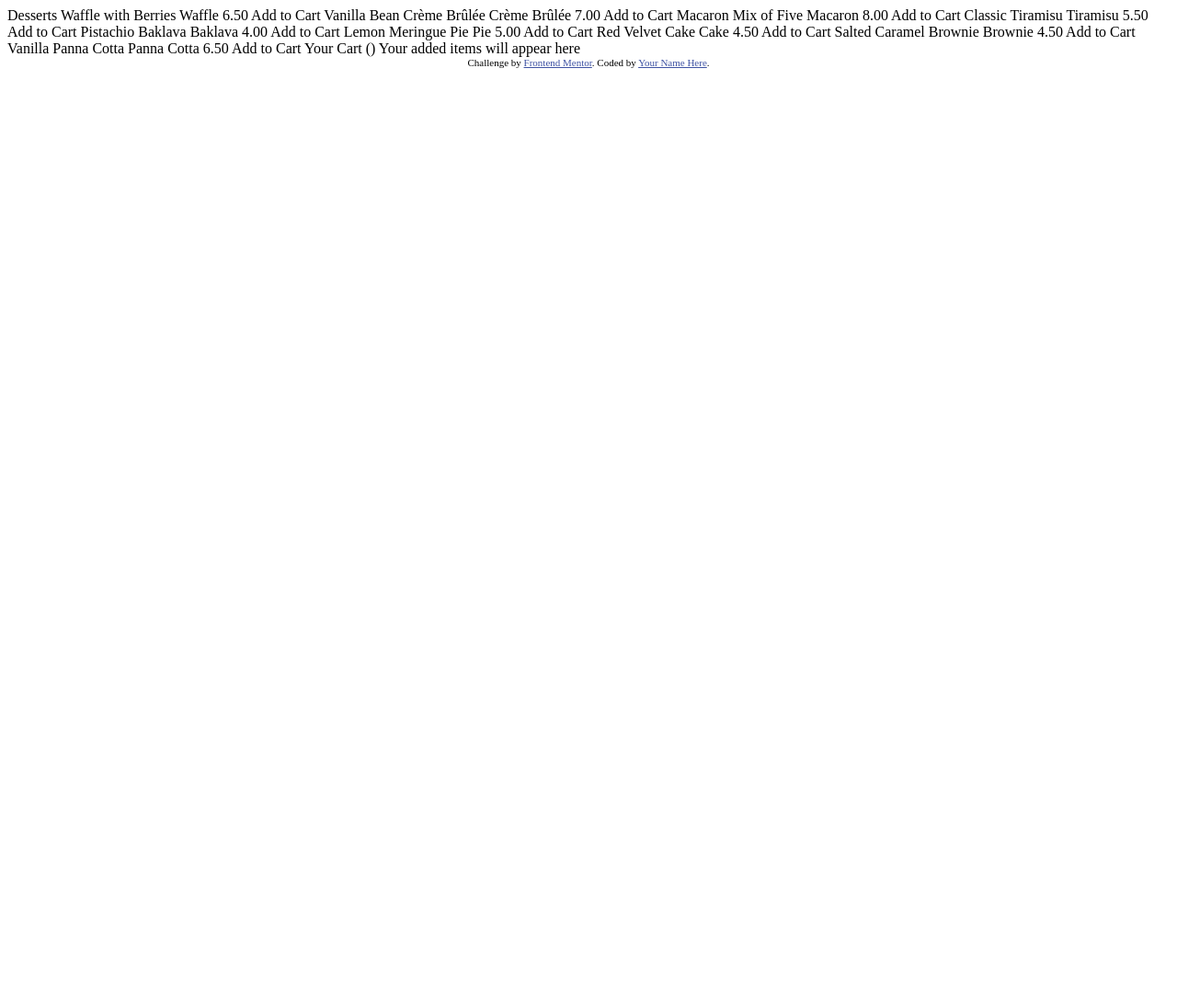
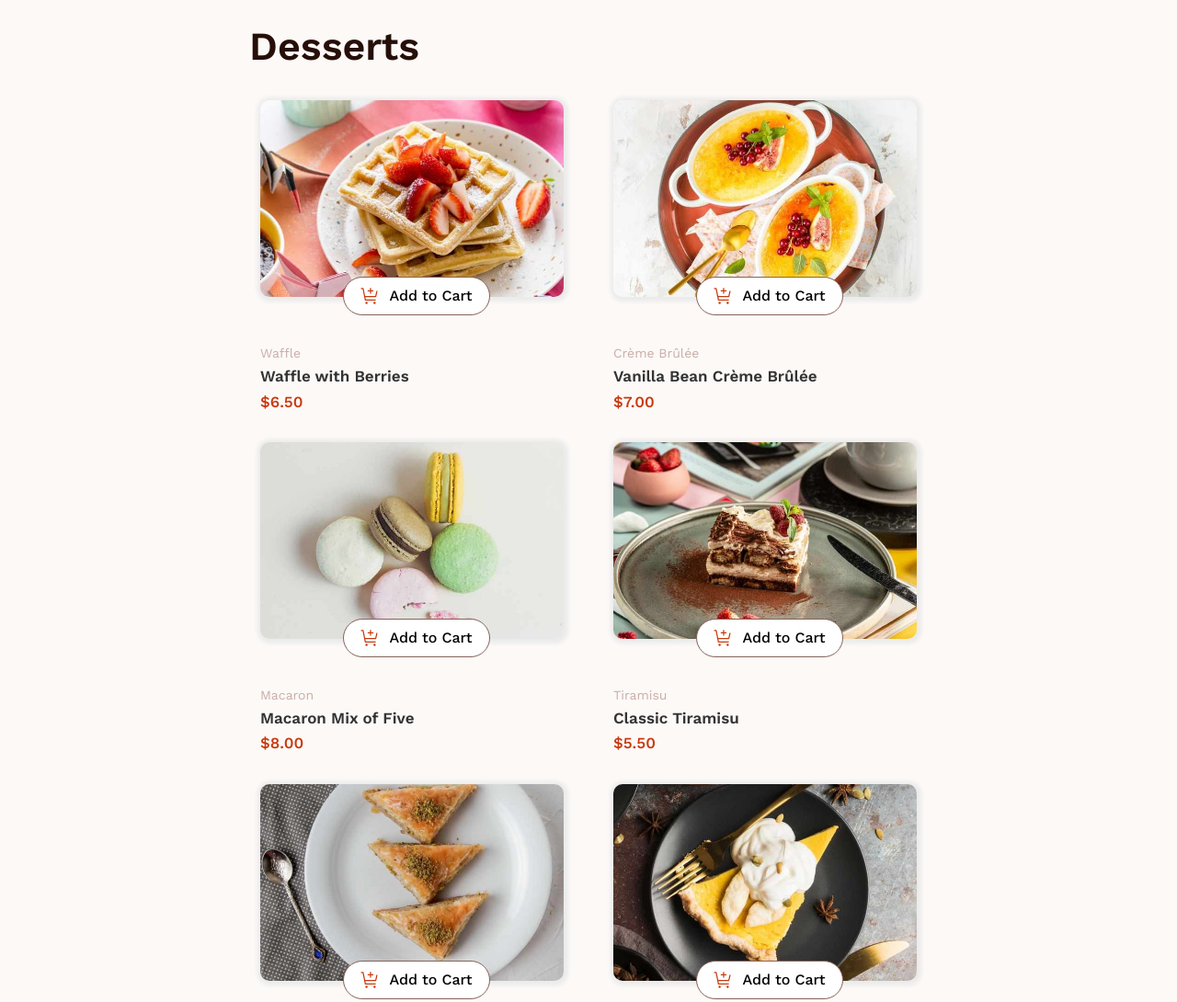
Before and after one commit to ATRam3/Development, a plain HTML site: page product-list-with-cart-main/product-list-with-cart-main/index.html in a window 1280 px wide. Shown: the top 1090 px of the page at 92% size. Before the commit the page ends 800 px from the top, so only its background shows below. Drawn offline with nearby package versions, Linux system fonts and the light colour scheme.

Commit message:
Started my project

```diff
--- a/product-list-with-cart-main/product-list-with-cart-main/index.html
+++ b/product-list-with-cart-main/product-list-with-cart-main/index.html
@@ -8,67 +8,340 @@
 
   <title>Frontend Mentor | Product list with cart</title>
 
-  <!-- Feel free to remove these styles or customise in your own stylesheet 👍 -->
   <style>
-    .attribution { font-size: 11px; text-align: center; }
-    .attribution a { color: hsl(228, 45%, 44%); }
+    @import url('https://fonts.googleapis.com/css2?family=DM+Sans:ital,opsz,wght@0,9..40,100..1000;1,9..40,100..1000&family=Figtree:ital,wght@0,300..900;1,300..900&family=Inter:ital,opsz,wght@0,14..32,100..900;1,14..32,100..900&family=Outfit:wght@100..900&family=Red+Hat+Text:ital,wght@0,300..700;1,300..700&family=Roboto:ital,wght@0,100;0,300;0,400;0,500;0,700;0,900;1,100;1,300;1,400;1,500;1,700;1,900&family=Work+Sans:ital,wght@0,100..900;1,100..900&family=Young+Serif&display=swap');
+
+
+
+    :root{
+      --Red: hsl(14, 86%, 42%);
+      --Green: hsl(159, 69%, 38%);
+      --Rose50: hsl(20, 50%, 98%);
+      --Rose100: hsl(13, 31%, 94%);
+      --Rose300: hsl(14, 25%, 72%);
+      --Rose400: hsl(7, 20%, 60%);
+      --Rose500: hsl(12, 20%, 44%);
+      --Rose900: hsl(14, 65%, 9%);
+      }
+
+
+    /* I have just taken the css starter from a website */
+    *, *::before, *::after {
+      box-sizing: border-box;
+      margin: 0;
+      padding: 0;
+    }
+
+    body {
+      font-family: "Work Sans", sans-serif;
+      line-height: 1.6;
+      background-color: var(--Rose50);
+      color: #333;
+      -webkit-font-smoothing: antialiased;
+      -moz-osx-font-smoothing: grayscale;
+    }
+
+    h1, h2, h3, h4, h5, h6 {
+      font-weight: 600;
+    }
+
+    a {
+      color: #007bff;
+      text-decoration: none;
+    }
+
+    a:hover,
+    a:focus {
+      text-decoration: underline;
+    }
+
+    ul, ol {
+      list-style: none;
+    }
+
+    img {
+      max-width: 100%;
+      display: block;
+    }
+
+    table {
+      width: 100%;
+      border-collapse: collapse;
+      margin-bottom: 1rem;
+    }
+
+    th,
+    td {
+      padding: 0.75rem;
+      border: 1px solid #dee2e6;
+      text-align: left;
+    }
+
+    input,
+    textarea,
+    select,
+    button {
+      font-family: inherit;
+      font-size: 1rem;
+      line-height: 1.5;
+      margin: 0;
+    }
+
+    input,
+    textarea,
+    select {
+      border: 1px solid #ced4da;
+      border-radius: 4px;
+      padding: 0.5rem;
+    }
+
+    button {
+      padding: 0.5rem 1rem;
+      border: none;
+      border-radius: 4px;
+      cursor: pointer;
+      transition: background-color 0.2s ease-in-out;
+    }
+
+
+
+    .container {
+      width: 95%;
+      max-width: 1200px;
+      margin: 0 auto;
+      padding: 1rem;
+    }
+
+    header,
+    nav,
+    main,
+    footer,
+    aside {
+      padding: 1rem;
+    }
+
+    .text-center {
+      text-align: center;
+    }
+
+    .clearfix::after {
+      content: "";
+      display: table;
+      clear: both;
+    }
+
+    /* The main page styling */
+
+    .dessert__container{
+      display: flex;
+      flex-direction: column;
+      align-items: flex-start;
+      justify-content: center;
+    }
+
+    .dessert__page{
+      width: 100%;
+    }
+
+    .dessert__title{
+      color: var(--Rose900);
+      font-size: 43px;
+      margin-bottom: 1.5rem;
+    }
+
+    .dessert__items{
+      display: grid;
+      grid-template-columns: 1fr;
+      gap: 30px;
+      place-items: center;
+    }
+    .dessert__item{
+      display: flex;
+      flex-direction: column;
+      gap: 3rem;
+      border-radius: 10px;
+      max-width: 330px;
+    }
+
+    .dessert__image-container{
+      position: relative;
+      border-radius: inherit;
+    }
+
+    .dessert__image{
+      border-radius: inherit;
+      box-shadow: 1px 1px 4px 4px rgb(235, 235, 235);
+    }
+
+    .dessert__btn{
+      position: absolute;
+      right: 5.3rem;
+      bottom: -2.5rem;
+      border-radius: 3rem;
+      width: 160px;
+      display: flex;
+      align-items: center;
+      justify-content: center;
+      border: 1px solid var(--Rose500);
+      background-color: white;
+      margin-bottom: 20px;
+    }
+    .dessert__btn img{
+      display: inline;
+      padding-right: 10px;
+    }
+
+    .cart__text{
+      font-size: 16px;
+      font-weight: 500;
+    }
+
+    .dessert__name{
+      color: var(--Rose300);
+      font-size: 14px;
+    }
+    .dessert__item-title{
+      color: var(--rose400);
+      font-size: 17px;
+    }
+    .dessert__price{
+      color: var(--Red);
+      font-weight: 550;
+      font-size: 17px;
+    }
+    .dessert__cart{
+      margin-top: 2rem;
+      background-color: white;
+      width: 100%;
+      display: flex;
+      flex-direction: column;
+      gap: 30px;
+      border-radius: 15px;
+    }
+
+    .dessert__cart-title{
+      color: var(--Red);
+    }
+
+    .dessert__cart-items{
+      display: flex;
+      flex-direction: column;
+      align-items: center;
+      justify-content: center;
+      gap: 1.5rem;
+    }
+
+
+
+    .item__quantity{
+      position: absolute;
+      right: 5.3rem;
+      bottom: -2.5rem;
+      border-radius: 3rem;
+      width: 160px;
+      display: flex;
+      align-items: center;
+      justify-content: space-between;
+      background-color: var(--Red);
+      margin-bottom: 20px;
+      padding: 10px;
+      color: white;
+    }
+
+    .increament, .decreament{
+      height: 24px;
+      width: 24px;
+      display: block;
+      padding: 5px;
+      border: 2px solid white;
+      border-radius: 50%;
+      cursor: pointer
+    }
+
+
+
+    @media  (min-width: 668px) {
+      .dessert__items{
+        grid-template-columns: 1fr 1fr;
+      }
+
+      .dessert__btn{
+        right: 5rem;
+      }
+    }
+
+    @media (min-width: 768px) {
+      .dessert__items{
+        grid-template-columns: 1fr 1fr;
+      }
+
+      .dessert__container{
+        max-width: 770px;
+      }
+    }
+
+    @media (min-width: 1504px){
+      .dessert__items{
+        grid-template-columns: 1fr 1fr 1fr;
+      }
+      .dessert__container{
+        max-width: 1520px;
+        flex-direction: row;
+        gap: 2rem;
+      }
+      .dessert__page{
+        width: 100%;
+      }
+
+      .dessert__cart{
+        width: 35%;
+      }
+
+    }
+
+
+
+
   </style>
 </head>
 <body>
 
-  Desserts
+  <main class="dessert__container container">
 
-  Waffle with Berries
-  Waffle
-  6.50
-  Add to Cart
+    <section class="dessert__page">
+      <!-- Page Header -->
+      <div class="dessert__header">
+        <h1 class="dessert__title">Desserts</h1>
+      </div>
+      <!-- Dessert Items List -->
+      <div class="dessert__items">
+        <!-- Waffle with Berries -->
 
-  Vanilla Bean Crème Brûlée
-  Crème Brûlée
-  7.00
-  Add to Cart
 
-  Macaron Mix of Five
-  Macaron
-  8.00
-  Add to Cart
+      </div>
+    </section>
 
-  Classic Tiramisu
-  Tiramisu
-  5.50
-  Add to Cart
 
-  Pistachio Baklava
-  Baklava
-  4.00
-  Add to Cart
+    <!-- Cart Section -->
+    <aside class="dessert__cart">
+      <h2 class="dessert__cart-title">Your Cart (<span id="cartQuantity">0</span>)</h2>
+      <div class="dessert__cart-items">
+        <img src="assets/images/illustration-empty-cart.svg" alt="">
+        <p>Your added items will appear here</p>
+      </div>
+    </aside>
+  </main>
 
-  Lemon Meringue Pie
-  Pie
-  5.00
-  Add to Cart
+  <p class="number">0</p>
+  <button class="increase">increase</button>
 
-  Red Velvet Cake
-  Cake
-  4.50
-  Add to Cart
 
-  Salted Caramel Brownie
-  Brownie
-  4.50
-  Add to Cart
-
-  Vanilla Panna Cotta
-  Panna Cotta
-  6.50
-  Add to Cart
-
-  Your Cart (<!-- Quantity -->)
-  Your added items will appear here
 
   <div class="attribution">
     Challenge by <a href="https://www.frontendmentor.io?ref=challenge">Frontend Mentor</a>.
     Coded by <a href="#">Your Name Here</a>.
   </div>
+
+  <script src="main.js"></script>
 </body>
 </html>
--- /dev/null
+++ b/product-list-with-cart-main/product-list-with-cart-main/main.js
@@ -0,0 +1,150 @@
+const desserts = [
+    {
+      id: 1,
+      name: "Waffle",
+      title: "Waffle with Berries",
+      price: "$6.50",
+      image: "assets/images/image-waffle-mobile.jpg",
+      alt: "Waffle with Berries"
+    },
+    {
+      id: 2,
+      name: "Crème Brûlée",
+      title: "Vanilla Bean Crème Brûlée",
+      price: "$7.00",
+      image: "assets/images/image-creme-brulee-mobile.jpg",
+      alt: "Vanilla Bean Crème Brûlée"
+    },
+    {
+      id: 3,
+      name: "Macaron",
+      title: "Macaron Mix of Five",
+      price: "$8.00",
+      image: "assets/images/image-macaron-mobile.jpg",
+      alt: "Macaron Mix of Five"
+    },
+    {
+      id: 4,
+      name: "Tiramisu",
+      title: "Classic Tiramisu",
+      price: "$5.50",
+      image: "assets/images/image-tiramisu-mobile.jpg",
+      alt: "Classic Tiramisu"
+    },
+    {
+      id: 5,
+      name: "Baklava",
+      title: "Pistachio Baklava",
+      price: "$4.00",
+      image: "assets/images/image-baklava-mobile.jpg",
+      alt: "Pistachio Baklava"
+    },
+    {
+      id: 6,
+      name: "Pie",
+      title: "Lemon Meringue Pie",
+      price: "$5.00",
+      image: "assets/images/image-meringue-mobile.jpg",
+      alt: "Lemon Meringue Pie"
+    },
+    {
+      id: 7,
+      name: "Cake",
+      title: "Red Velvet Cake",
+      price: "$4.50",
+      image: "assets/images/image-cake-mobile.jpg",
+      alt: "Red Velvet Cake"
+    },
+    {
+      id: 8,
+      name: "Brownie",
+      title: "Salted Caramel Brownie",
+      price: "$4.50",
+      image: "assets/images/image-brownie-mobile.jpg",
+      alt: "Salted Caramel Brownie"
+    },
+    {
+      id: 9,
+      name: "Panna Cotta",
+      title: "Vanilla Panna Cotta",
+      price: "$6.50",
+      image: "assets/images/image-panna-cotta-mobile.jpg",
+      alt: "Vanilla Panna Cotta"
+    }
+  ];
+
+  const dessertItems = document.querySelector('.dessert__items');
+
+  desserts.forEach(function(item){
+    const dessertItem = document.createElement('div');
+    dessertItem.classList.add('dessert__item');
+
+    dessertItem.innerHTML = `
+        <div class="dessert__item">
+          <div class="dessert__image-container">
+            <img src="${item.image}" alt="${item.alt}" class="dessert__image">
+            <button class="dessert__btn"><img src="assets/images/icon-add-to-cart.svg" alt=""><span class="cart__text">Add to Cart</span></button>
+          </div>
+          <div class="dessert__info">
+            <span class="dessert__name">${item.name}</span>
+            <h2 class="dessert__item-title">${item.title}</h2>
+            <p class="dessert__price">${item.price}</p>
+
+          </div>
+        </div>
+    `;
+
+    dessertItems.appendChild(dessertItem);
+
+    //console.log(dessertItems);
+  });
+
+
+  const dessertItem = document.querySelectorAll('.dessert__item');
+
+
+  dessertItem.forEach(function(item){
+    const cartBtn = item.querySelector('.dessert__btn');
+    const dessertImage = item.querySelector('.dessert__image');
+    cartBtn.addEventListener('click', function(){
+        console.log('clicked');
+
+        console.log(dessertImage);
+        dessertImage.style.border = '2px solid var(--Red)';
+
+        cartBtn.style.display = "none";
+
+        const dessertImageCont = item.querySelector('.dessert__image-container');
+        const itemQuantity = document.createElement('div');
+        itemQuantity.classList.add('item__quantity');
+
+        itemQuantity.innerHTML = `
+            <img src="assets/images/icon-decrement-quantity.svg" class="decreament" alt="">
+            <span class="amount">1</span>
+            <img src="assets/images/icon-increment-quantity.svg" class="increament" alt="">
+        `;
+
+        //console.log(dessertImageCont);
+
+        dessertImageCont.appendChild(itemQuantity);
+        const cartQuantity = document.getElementById('cartQuantity');
+
+        cartQuantity.innerText ++;
+    });
+  });
+
+
+
+  function updateCart(){
+    const dessertCart = document.querySelector('.dessert__cart-items');
+
+
+  }
+
+
+  const number  = document.querySelector('.number');
+  const increase =document.querySelector('.increase');
+
+  increase.addEventListener('click', function(){
+    number.innerText++;
+  });
```
